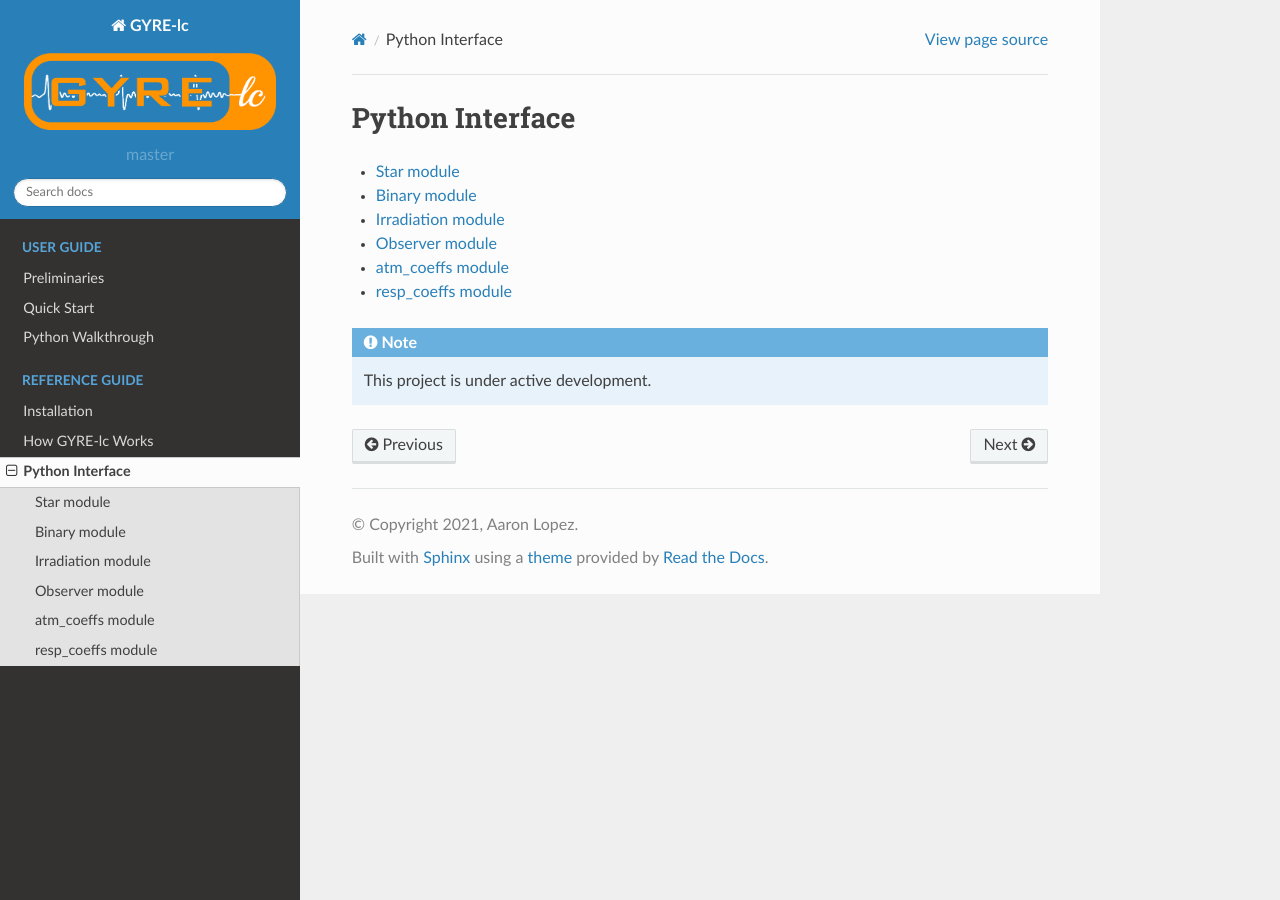
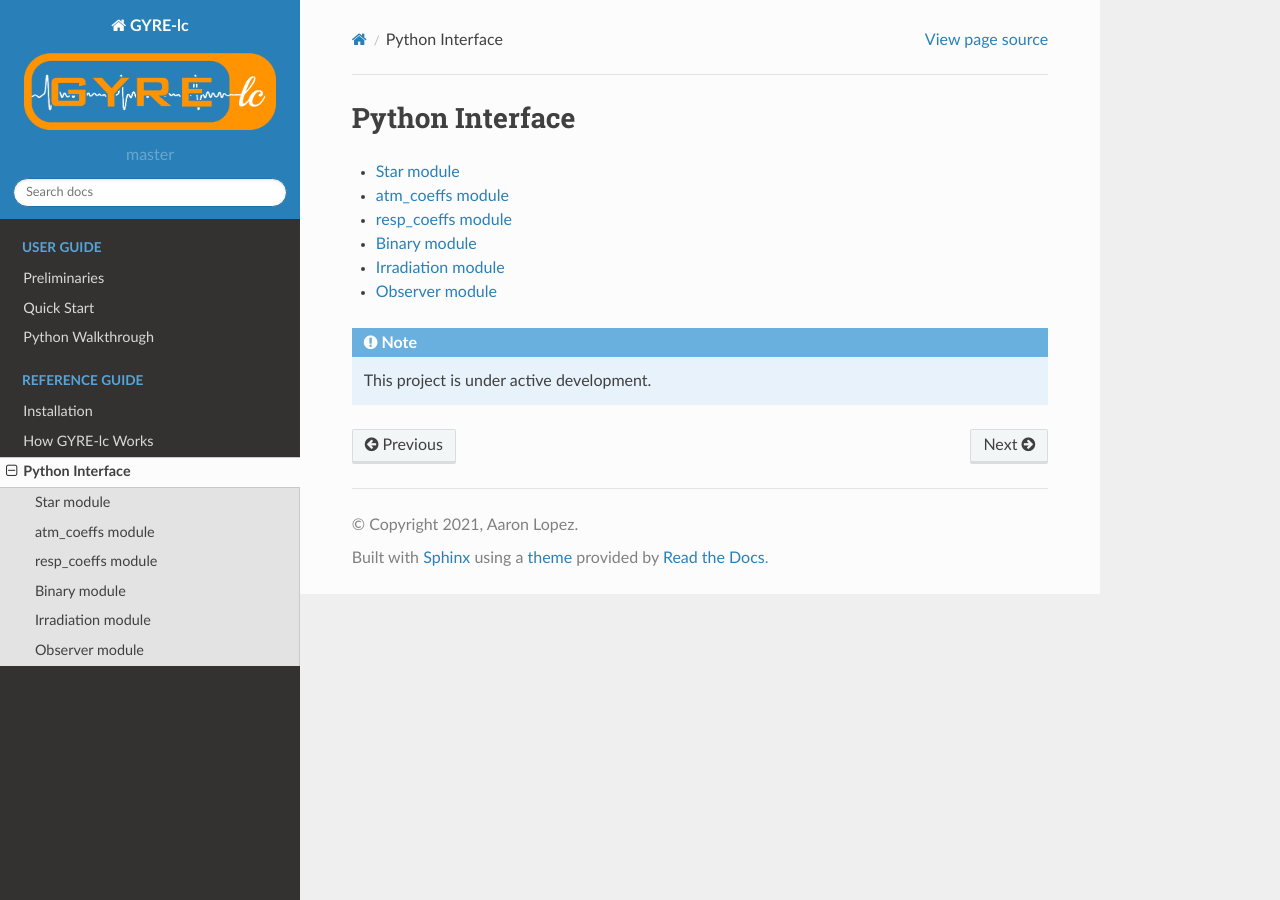
Before and after one commit to aaronesque/gyre-lc, a Sphinx documentation site: the page built from docs/source/ref-guide/python-interface.rst, in a window 1280 px wide. Built offline with Sphinx 7.4.7 and the Read the Docs theme 2.0.0, drawn with Linux system fonts in a browser that asks for light colours; part of the change alters nothing that is shown.

```diff
--- a/docs/source/conf.py
+++ b/docs/source/conf.py
@@ -14,7 +14,7 @@ import os
 import sys
 
 sys.path.insert(0, os.path.abspath('exts'))
-sys.path.insert(0, os.path.abspath('../../gyrelc/'))
+sys.path.insert(0, os.path.abspath('../../src/gyrelc/'))
 
 # -- Project information -----------------------------------------------------
 
--- a/docs/source/ref-guide/python-interface.rst
+++ b/docs/source/ref-guide/python-interface.rst
@@ -10,11 +10,11 @@ Python Interface
   :maxdepth: 2
 
   python-interface/Star.rst
+  python-interface/Photosphere.rst
+  python-interface/Response.rst
   python-interface/Binary.rst
   python-interface/Irradiation.rst
   python-interface/Observer.rst
-  python-interface/atm_coeffs.rst
-  python-interface/resp_coeffs.rst
 
 
 .. note:: This project is under active development.
```
Also changed, not shown: docs/source/ref-guide/python-interface/Photosphere.rst (renamed from docs/source/ref-guide/python-interface/atm_coeffs.rst), docs/source/ref-guide/python-interface/Response.rst (renamed from docs/source/ref-guide/python-interface/resp_coeffs.rst).
